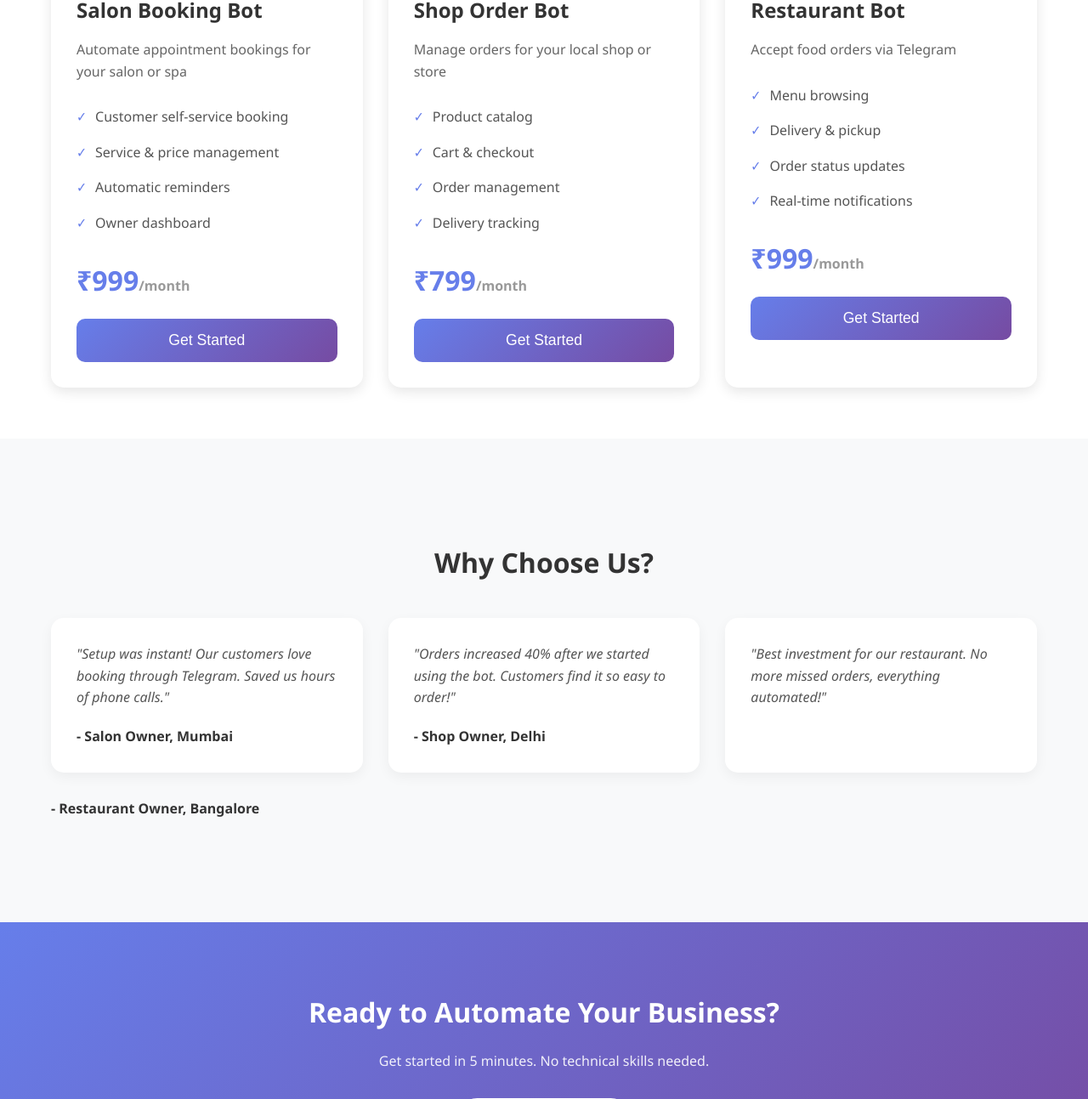
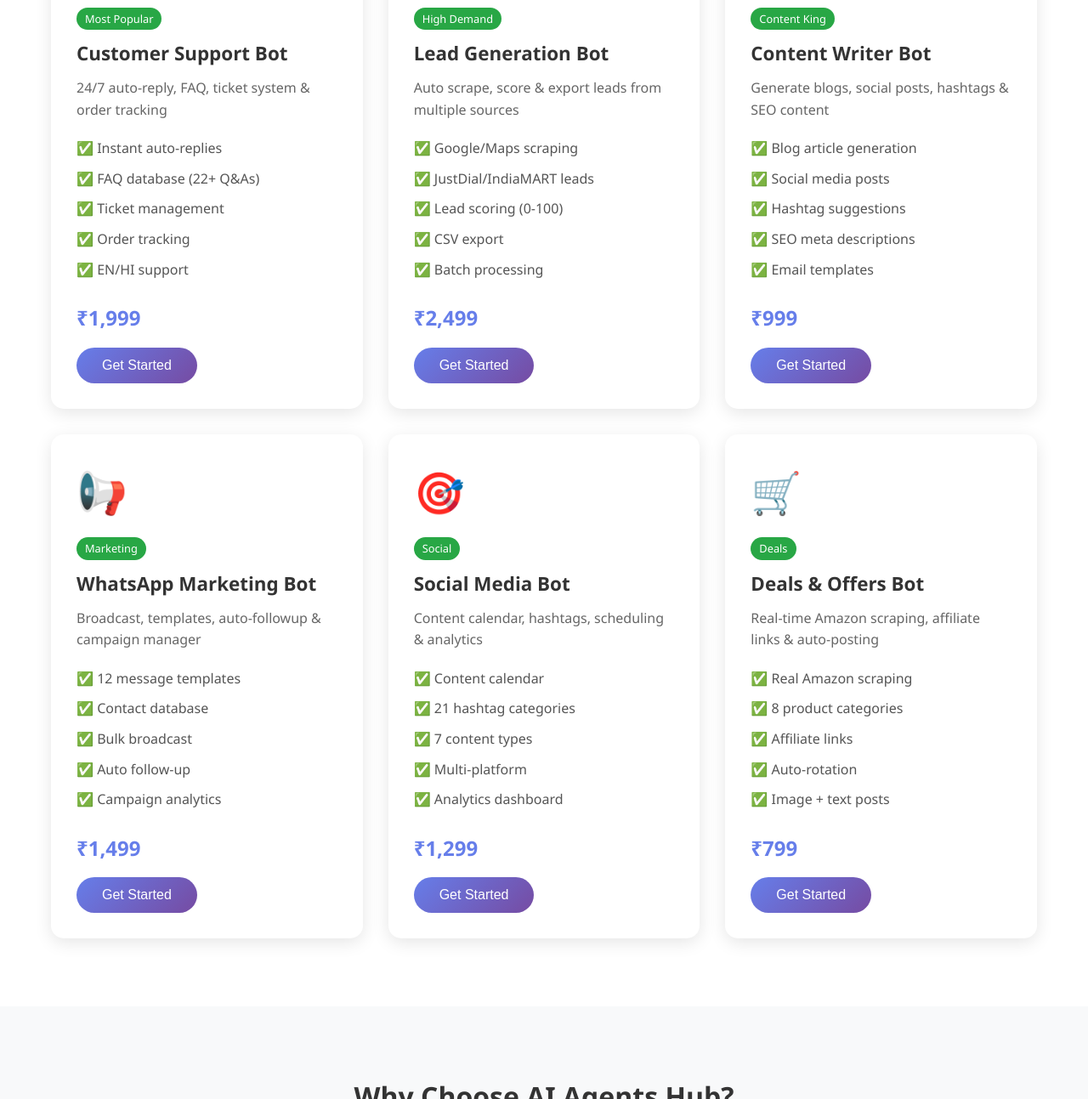
Before and after one commit to iamkamalkishan/telegram-bots-sales, a plain HTML site: page index.html in a window 1280 px wide. Shown: the part 681-1974 px from the top of the page at 85% size. Drawn offline with Linux system fonts and the light colour scheme.

Commit message:
Update landing page — all 6 AI bots

```diff
--- a/index.html
+++ b/index.html
@@ -3,125 +3,182 @@
 <head>
     <meta charset="UTF-8">
     <meta name="viewport" content="width=device-width, initial-scale=1.0">
-    <title>Telegram Bots for Business - Automated Solutions</title>
+    <title>AI Agents Hub - Telegram Bots for Business</title>
     <style>
         * { margin: 0; padding: 0; box-sizing: border-box; }
         body { font-family: 'Segoe UI', Tahoma, Geneva, Verdana, sans-serif; line-height: 1.6; color: #333; }
         .hero { background: linear-gradient(135deg, #667eea 0%, #764ba2 100%); color: white; padding: 100px 20px; text-align: center; }
-        .hero h1 { font-size: 2.5rem; margin-bottom: 20px; }
-        .hero p { font-size: 1.2rem; margin-bottom: 30px; opacity: 0.9; }
-        .btn { background: #fff; color: #667eea; padding: 15px 40px; border: none; border-radius: 30px; font-size: 1.1rem; cursor: pointer; transition: transform 0.3s; }
+        .hero h1 { font-size: 2.5em; margin-bottom: 20px; }
+        .hero p { font-size: 1.2em; margin-bottom: 30px; opacity: 0.9; }
+        .cta-btn { background: white; color: #667eea; padding: 15px 40px; border: none; border-radius: 30px; font-size: 1.1em; cursor: pointer; transition: transform 0.3s; }
+        .cta-btn:hover { transform: scale(1.05); }
+        .bots { padding: 80px 20px; max-width: 1200px; margin: 0 auto; }
+        .bots h2 { text-align: center; font-size: 2em; margin-bottom: 50px; color: #333; }
+        .bot-grid { display: grid; grid-template-columns: repeat(auto-fit, minmax(320px, 1fr)); gap: 30px; }
+        .bot-card { background: white; border-radius: 15px; padding: 30px; box-shadow: 0 5px 20px rgba(0,0,0,0.1); transition: transform 0.3s; }
+        .bot-card:hover { transform: translateY(-5px); }
+        .bot-card .emoji { font-size: 3em; margin-bottom: 15px; }
+        .bot-card h3 { font-size: 1.4em; margin-bottom: 10px; color: #333; }
+        .bot-card p { color: #666; margin-bottom: 15px; }
+        .bot-card ul { list-style: none; margin-bottom: 20px; }
+        .bot-card li { padding: 5px 0; color: #555; }
+        .bot-card li:before { content: "✅ "; }
+        .price { font-size: 1.5em; font-weight: bold; color: #667eea; margin-bottom: 15px; }
+        .cta-btn { background: linear-gradient(135deg, #667eea 0%, #764ba2 100%); color: white; padding: 12px 30px; border: none; border-radius: 25px; cursor: pointer; font-size: 1em; }
+        .why { background: #f8f9fa; padding: 80px 20px; }
+        .why h2 { text-align: center; font-size: 2em; margin-bottom: 50px; }
+        .why-grid { display: grid; grid-template-columns: repeat(auto-fit, minmax(300px, 1fr)); gap: 30px; max-width: 1000px; margin: 0 auto; }
+        .why-card { text-align: center; padding: 30px; }
+        .why-card .emoji { font-size: 2.5em; margin-bottom: 15px; }
+        .why-card h3 { margin-bottom: 10px; }
+        .cta-section { background: linear-gradient(135deg, #667eea 0%, #764ba2 100%); color: white; padding: 80px 20px; text-align: center; }
+        .cta-section h2 { font-size: 2em; margin-bottom: 20px; }
+        .cta-section p { margin-bottom: 30px; opacity: 0.9; }
+        .btn { display: inline-block; background: white; color: #667eea; padding: 15px 40px; border-radius: 30px; text-decoration: none; font-size: 1.1em; font-weight: bold; transition: transform 0.3s; }
         .btn:hover { transform: scale(1.05); }
-        .container { max-width: 1200px; margin: 0 auto; padding: 60px 20px; }
-        .section-title { text-align: center; font-size: 2rem; margin-bottom: 40px; color: #333; }
-        .bots-grid { display: grid; grid-template-columns: repeat(auto-fit, minmax(300px, 1fr)); gap: 30px; }
-        .bot-card { background: white; border-radius: 15px; padding: 30px; box-shadow: 0 5px 15px rgba(0,0,0,0.1); transition: transform 0.3s; }
-        .bot-card:hover { transform: translateY(-10px); }
-        .bot-icon { font-size: 3rem; margin-bottom: 20px; }
-        .bot-card h3 { font-size: 1.5rem; margin-bottom: 15px; color: #333; }
-        .bot-card p { color: #666; margin-bottom: 20px; }
-        .features { list-style: none; margin-bottom: 20px; }
-        .features li { padding: 8px 0; color: #555; }
-        .features li::before { content: "✓"; color: #667eea; font-weight: bold; margin-right: 10px; }
-        .price { font-size: 2rem; color: #667eea; font-weight: bold; margin-bottom: 20px; }
-        .price span { font-size: 1rem; color: #999; }
-        .cta-btn { display: block; width: 100%; background: linear-gradient(135deg, #667eea 0%, #764ba2 100%); color: white; padding: 15px; border: none; border-radius: 10px; font-size: 1.1rem; cursor: pointer; transition: opacity 0.3s; }
-        .cta-btn:hover { opacity: 0.9; }
-        .testimonials { background: #f8f9fa; padding: 60px 20px; }
-        .testimonial-grid { display: grid; grid-template-columns: repeat(auto-fit, minmax(300px, 1fr)); gap: 30px; }
-        .testimonial { background: white; padding: 30px; border-radius: 15px; box-shadow: 0 5px 15px rgba(0,0,0,0.05); }
-        .testimonial p { font-style: italic; color: #555; margin-bottom: 20px; }
-        .testimonial-author { font-weight: bold; color: #333; }
-        .cta-section { background: linear-gradient(135deg, #667eea 0%, #764ba2 100%); color: white; padding: 80px 20px; text-align: center; }
-        .cta-section h2 { font-size: 2rem; margin-bottom: 20px; }
-        .cta-section p { margin-bottom: 30px; opacity: 0.9; }
         footer { background: #333; color: white; text-align: center; padding: 30px 20px; }
+        footer a { color: #667eea; text-decoration: none; }
+        .badge { display: inline-block; background: #28a745; color: white; padding: 3px 10px; border-radius: 15px; font-size: 0.8em; margin-bottom: 10px; }
     </style>
 </head>
 <body>
     <section class="hero">
-        <h1>🤖 Telegram Bots for Your Business</h1>
-        <p>Automate bookings, orders, and customer service with AI-powered Telegram bots</p>
-        <button class="btn" onclick="document.getElementById('bots').scrollIntoView()">View Our Bots</button>
+        <h1>🤖 AI Agents for Your Business</h1>
+        <p>6 powerful AI bots to automate sales, support, marketing & more</p>
+        <button class="cta-btn" onclick="document.getElementById('bots').scrollIntoView()">Explore Bots</button>
     </section>
 
-    <section class="container" id="bots">
-        <h2 class="section-title">Choose Your Bot</h2>
-        <div class="bots-grid">
+    <section class="bots" id="bots">
+        <h2>Choose Your AI Agent</h2>
+        <div class="bot-grid">
             <div class="bot-card">
-                <div class="bot-icon">💇‍♂️</div>
-                <h3>Salon Booking Bot</h3>
-                <p>Automate appointment bookings for your salon or spa</p>
-                <ul class="features">
-                    <li>Customer self-service booking</li>
-                    <li>Service & price management</li>
-                    <li>Automatic reminders</li>
-                    <li>Owner dashboard</li>
+                <div class="emoji">💬</div>
+                <span class="badge">Most Popular</span>
+                <h3>Customer Support Bot</h3>
+                <p>24/7 auto-reply, FAQ, ticket system & order tracking</p>
+                <ul>
+                    <li>Instant auto-replies</li>
+                    <li>FAQ database (22+ Q&As)</li>
+                    <li>Ticket management</li>
+                    <li>Order tracking</li>
+                    <li>EN/HI support</li>
                 </ul>
-                <div class="price">₹999<span>/month</span></div>
+                <div class="price">₹1,999</div>
                 <button class="cta-btn" onclick="window.open('https://t.me/aiagents_support_bot')">Get Started</button>
             </div>
 
             <div class="bot-card">
-                <div class="bot-icon">🛒</div>
-                <h3>Shop Order Bot</h3>
-                <p>Manage orders for your local shop or store</p>
-                <ul class="features">
-                    <li>Product catalog</li>
-                    <li>Cart & checkout</li>
-                    <li>Order management</li>
-                    <li>Delivery tracking</li>
+                <div class="emoji">📊</div>
+                <span class="badge">High Demand</span>
+                <h3>Lead Generation Bot</h3>
+                <p>Auto scrape, score & export leads from multiple sources</p>
+                <ul>
+                    <li>Google/Maps scraping</li>
+                    <li>JustDial/IndiaMART leads</li>
+                    <li>Lead scoring (0-100)</li>
+                    <li>CSV export</li>
+                    <li>Batch processing</li>
                 </ul>
-                <div class="price">₹799<span>/month</span></div>
+                <div class="price">₹2,499</div>
                 <button class="cta-btn" onclick="window.open('https://t.me/aiagents_support_bot')">Get Started</button>
             </div>
 
             <div class="bot-card">
-                <div class="bot-icon">🍽️</div>
-                <h3>Restaurant Bot</h3>
-                <p>Accept food orders via Telegram</p>
-                <ul class="features">
-                    <li>Menu browsing</li>
-                    <li>Delivery & pickup</li>
-                    <li>Order status updates</li>
-                    <li>Real-time notifications</li>
+                <div class="emoji">✍️</div>
+                <span class="badge">Content King</span>
+                <h3>Content Writer Bot</h3>
+                <p>Generate blogs, social posts, hashtags & SEO content</p>
+                <ul>
+                    <li>Blog article generation</li>
+                    <li>Social media posts</li>
+                    <li>Hashtag suggestions</li>
+                    <li>SEO meta descriptions</li>
+                    <li>Email templates</li>
                 </ul>
-                <div class="price">₹999<span>/month</span></div>
+                <div class="price">₹999</div>
+                <button class="cta-btn" onclick="window.open('https://t.me/aiagents_support_bot')">Get Started</button>
+            </div>
+
+            <div class="bot-card">
+                <div class="emoji">📢</div>
+                <span class="badge">Marketing</span>
+                <h3>WhatsApp Marketing Bot</h3>
+                <p>Broadcast, templates, auto-followup & campaign manager</p>
+                <ul>
+                    <li>12 message templates</li>
+                    <li>Contact database</li>
+                    <li>Bulk broadcast</li>
+                    <li>Auto follow-up</li>
+                    <li>Campaign analytics</li>
+                </ul>
+                <div class="price">₹1,499</div>
+                <button class="cta-btn" onclick="window.open('https://t.me/aiagents_support_bot')">Get Started</button>
+            </div>
+
+            <div class="bot-card">
+                <div class="emoji">🎯</div>
+                <span class="badge">Social</span>
+                <h3>Social Media Bot</h3>
+                <p>Content calendar, hashtags, scheduling & analytics</p>
+                <ul>
+                    <li>Content calendar</li>
+                    <li>21 hashtag categories</li>
+                    <li>7 content types</li>
+                    <li>Multi-platform</li>
+                    <li>Analytics dashboard</li>
+                </ul>
+                <div class="price">₹1,299</div>
+                <button class="cta-btn" onclick="window.open('https://t.me/aiagents_support_bot')">Get Started</button>
+            </div>
+
+            <div class="bot-card">
+                <div class="emoji">🛒</div>
+                <span class="badge">Deals</span>
+                <h3>Deals & Offers Bot</h3>
+                <p>Real-time Amazon scraping, affiliate links & auto-posting</p>
+                <ul>
+                    <li>Real Amazon scraping</li>
+                    <li>8 product categories</li>
+                    <li>Affiliate links</li>
+                    <li>Auto-rotation</li>
+                    <li>Image + text posts</li>
+                </ul>
+                <div class="price">₹799</div>
                 <button class="cta-btn" onclick="window.open('https://t.me/aiagents_support_bot')">Get Started</button>
             </div>
         </div>
     </section>
 
-    <section class="testimonials">
-        <div class="container">
-            <h2 class="section-title">Why Choose Us?</h2>
-            <div class="testimonial-grid">
-                <div class="testimonial">
-                    <p>"Setup was instant! Our customers love booking through Telegram. Saved us hours of phone calls."</p>
-                    <div class="testimonial-author">- Salon Owner, Mumbai</div>
-                </div>
-                <div class="testimonial">
-                    <p>"Orders increased 40% after we started using the bot. Customers find it so easy to order!"</p>
-                    <div class="testimonial-author">- Shop Owner, Delhi</div>
-                </div>
-                <div class="testimonial">
-                    <p>"Best investment for our restaurant. No more missed orders, everything automated!"</div>
-                    <div class="testimonial-author">- Restaurant Owner, Bangalore</div>
-                </div>
+    <section class="why">
+        <h2>Why Choose AI Agents Hub?</h2>
+        <div class="why-grid">
+            <div class="why-card">
+                <div class="emoji">⚡</div>
+                <h3>Instant Setup</h3>
+                <p>Get your bot running in 5 minutes. No coding required.</p>
+            </div>
+            <div class="why-card">
+                <div class="emoji">💰</div>
+                <h3>Zero Investment</h3>
+                <p>One-time payment. No monthly charges. Free hosting included.</p>
+            </div>
+            <div class="why-card">
+                <div class="emoji">🛡️</div>
+                <h3>24/7 Support</h3>
+                <p>Dedicated support via Telegram. We're always here to help.</p>
             </div>
         </div>
     </section>
 
     <section class="cta-section">
         <h2>Ready to Automate Your Business?</h2>
-        <p>Get started in 5 minutes. No technical skills needed.</p>
-        <button class="btn" onclick="window.open('https://t.me/aiagents_support_bot')">Contact Us Now</button>
+        <p>Join 50+ businesses already using AI Agents</p>
+        <a href="https://t.me/aiagents_support_bot" class="btn">Contact Us Now</a>
     </section>
 
     <footer>
-        <p>© 2026 Telegram Bots for Business. All rights reserved.</p>
+        <p>© 2026 AI Agents Hub. All rights reserved.</p>
+        <p style="margin-top: 10px;">Contact: <a href="https://t.me/aiagents_support_bot">@aiagents_support_bot</a></p>
     </footer>
 </body>
 </html>
-
-<!-- updated -->
```
